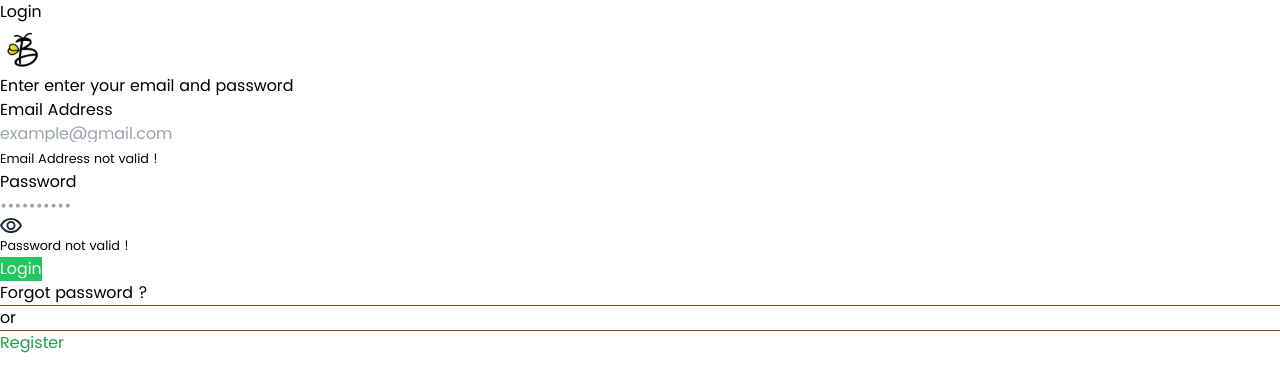
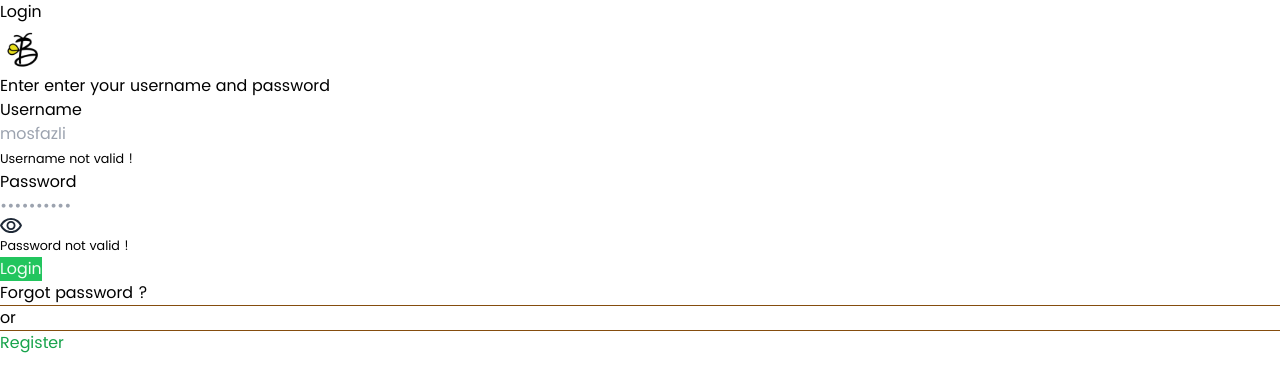
Before and after one commit to Bumbusly/front-end, a Vue app: page / in a window 1280 px wide. Shown: the top 392 px of the page. Built offline with nearby package versions, Linux system fonts and the light colour scheme.

Commit message:
add axious for login and register

```diff
--- a/src/views/Login/LoginView.vue
+++ b/src/views/Login/LoginView.vue
@@ -7,14 +7,22 @@ import "./LoginViewStyle.scss";
 import YellowBackground from "../../components/YellowBackground.vue";
 import CardItem from '../../components/UI/CardItem.vue'
 
+// Import Axious API
+import axios from 'axios'
+
 // Content Of View
 export default {
   data() {
     return {
       viewTitle: "Login",
-      viewDescription: "Enter enter your email and password",
+      viewDescription: "Enter enter your username and password",
+      invalidUsername: "Username not valid !",
+      invalidEmail: "Email not valid !",
+      invalidPassword: "Password not valid !",
+      username: "",
       emailAddress: "",
       password: "",
+      usernameValid: "default",
       emailValid: "default",
       passwordValid: "default"
     }
@@ -24,6 +32,15 @@ export default {
     CardItem
   },
   methods: {
+    // Validate Username
+    validateUsername() {
+      // Validate Username
+      const expression: RegExp = /^(?=[a-zA-Z0-9._]{4,20}$)(?!.*[_.]{2})[^_.].*[^_.]$/i;
+      const username: string = this.username;
+      const result: boolean = expression.test(username);
+      console.log('username is ' + this.username + ' ' + (result ? 'correct' : 'incorrect'));
+      return result
+    },
     // Validate Email Address
     validateEmaill() {
       // Valida Email Regex
@@ -36,14 +53,18 @@ export default {
     // Validate Password
     validatePassword() {
       // Valid Password Regex
-      const expression: RegExp = /^(?=.*[A-Za-z])(?=.*\d)[A-Za-z\d]{8,}$/i;
+      const expression: RegExp = /^(?=.*[a-z])(?=.*[A-Z])(?=.*\d)(?=.*[@$!%*?&])[A-Za-z\d@$!%*?&]{8,}$/i;
       const password: string = this.password;
       const result: boolean = expression.test(password);
       console.log('password is ' + this.password + ' ' + (result ? 'correct' : 'incorrect'));
       return result
     },
+    // Putting value of Username text input to variable
+    handleUsernameInputValueUpdated(value: string) {
+      this.username = value
+    },
     // Putting value of Email text input to variable
-    handleEmailInputValueUpdated(value : string) {
+    handleEmailInputValueUpdated(value: string) {
       this.emailAddress = value
     },
     // Putting value of Password text input to variable
@@ -52,6 +73,11 @@ export default {
     },
     // Login Button Function
     loginClicked() {
+      if (this.validateUsername()) {
+        this.usernameValid = 'green'
+      } else {
+        this.usernameValid = 'red'
+      }
       if (this.validateEmaill()) {
         this.emailValid = 'green'
       } else {
@@ -62,10 +88,27 @@ export default {
       } else {
         this.passwordValid = 'red'
       }
+      if (this.validateUsername() && this.validatePassword()) {
+        this.testApi()
+      }
     },
-    sendReuqest(){
-      fetch('https://pokeapi.co/api/v2/pokemon/ditto')
-    }
+    async testApi() {
+      try {
+        const url = "https://bb.abansoft.ir/api/v1/account/";
+        const body = {
+          "username": this.username,
+          "password": this.password,
+          "rememberMe": true
+        }
+        const headers: object = {
+          'Content-Type': 'application/json',
+        }
+        const { data } = await axios.post(url, body, headers);
+        this.post = data;
+      } catch (error) {
+        console.log(error);
+      }
+    },
   },
   // Set Title of Page
   watch: {
@@ -102,19 +145,19 @@ export default {
       <!-- end::Icon of Card (Bumbusly) -->
       <!-- begin::Body of Card -->
       <template v-slot:cardBody>
-        <!-- begin::Email Text Input -->
-        <text-input id="email" label="Email Address" type="email" placeholder="example@gmail.com" required=true
-          autocomplete=true :color="emailValid" @input-value-updated="handleEmailInputValueUpdated">
+        <!-- begin::Username Text Input -->
+        <text-input id="uesrname" label="Username" type="username" placeholder="mosfazli" required=true autocomplete=true
+          :color="usernameValid" @input-value-updated="handleUsernameInputValueUpdated">
           <template v-slot:helpText>
-            <small :class="emailValid == 'red' ? '' : 'hidden'" class="form-text text-muted text-red-500">Email
-              Address not valid !</small>
+            <small :class="usernameValid == 'red' ? '' : 'hidden'" class="form-text text-muted text-red-500">
+              {{ invalidUsername }}
+            </small>
           </template>
         </text-input>
         <!-- end::Email Text Input -->
         <!-- begin::Password Text Input -->
         <text-input id="password" label="Password" type="password" placeholder="••••••••••" required=true
-          autocomplete=true :color="passwordValid" hidden=true
-          @input-value-updated="handlePasswordInputValueUpdated">
+          autocomplete=true :color="passwordValid" hidden=true @input-value-updated="handlePasswordInputValueUpdated">
           <template v-slot:helpText>
             <small :class="passwordValid == 'red' ? '' : 'hidden'" class="form-text text-muted text-red-500">Password
               not valid
```
Also changed, not shown: src/views/Register/RegisterView.vue (+3 -5 lines).
